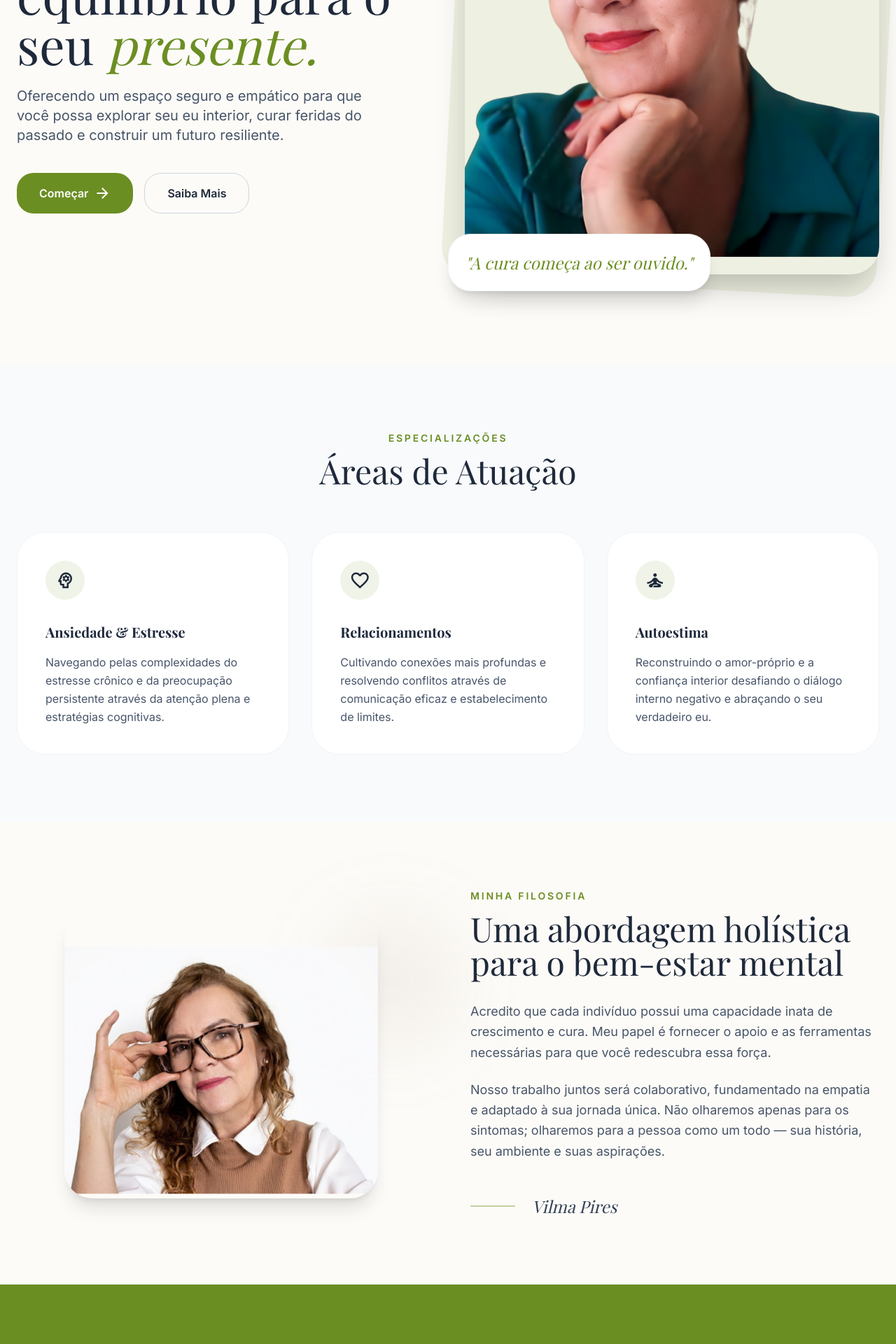
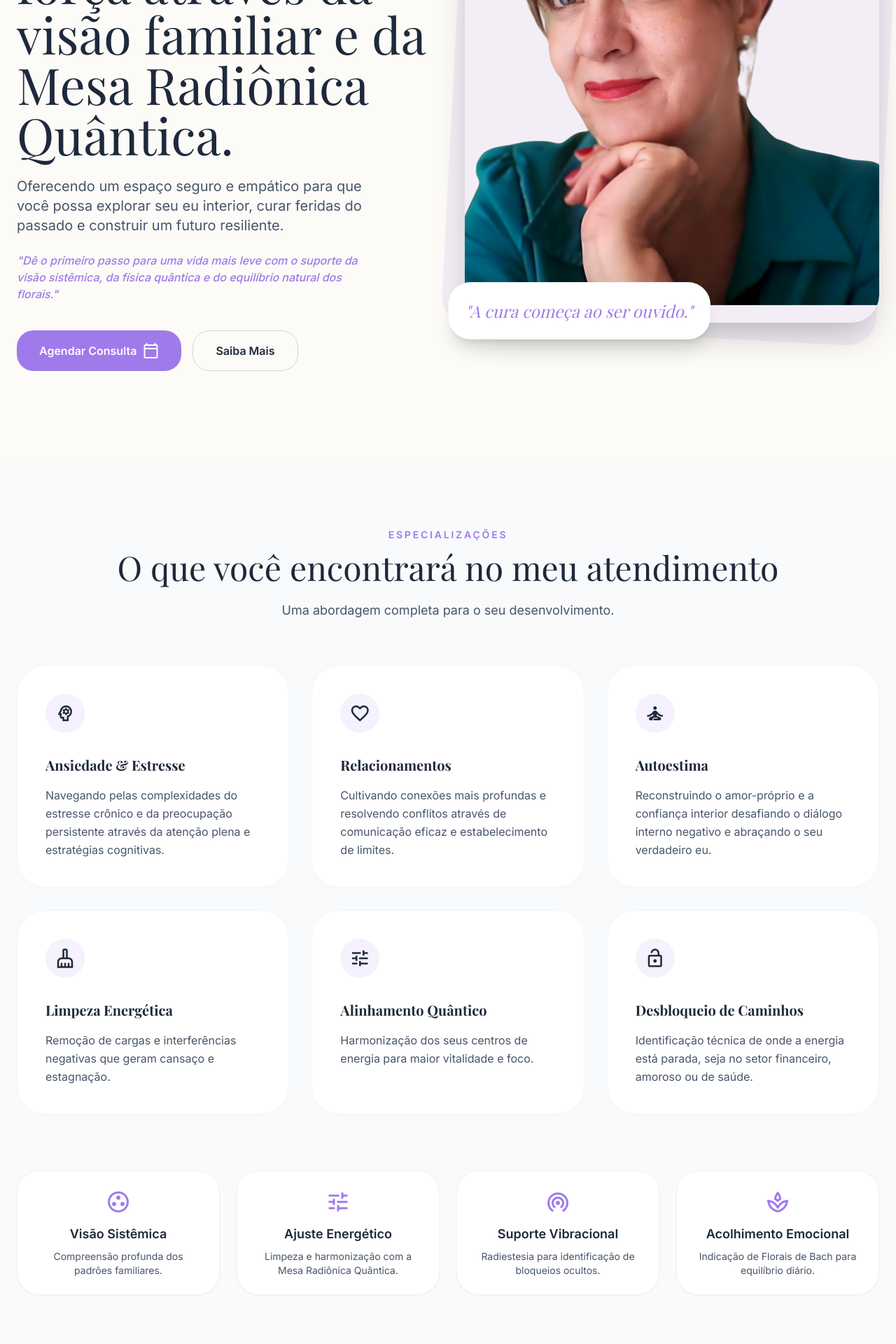
Before and after one commit to glauberfabc/vilma, a React (Vite) app: page / in a window 1280 px wide. Shown: the part 540-2460 px from the top of the page at 70% size. Built offline with nearby package versions, Linux system fonts and the light colour scheme; a web font is replaced by a local one.

Commit message:
feat: add energy tools, bach flowers, and update color palette

```diff
--- a/App.tsx
+++ b/App.tsx
@@ -4,6 +4,7 @@ import Navbar from './components/Navbar';
 import Hero from './components/Hero';
 import Expertise from './components/Expertise';
 import Philosophy from './components/Philosophy';
+import TransformationTools from './components/TransformationTools';
 import Testimonials from './components/Testimonials';
 import Footer from './components/Footer';
 
@@ -27,6 +28,7 @@ const App: React.FC = () => {
         <Hero />
         <Expertise />
         <Philosophy />
+        <TransformationTools />
         <Testimonials />
       </main>
       <Footer />
--- a/components/Expertise.tsx
+++ b/components/Expertise.tsx
@@ -17,6 +17,21 @@ const EXPERTISE_DATA = [
     title: 'Autoestima',
     description: 'Reconstruindo o amor-próprio e a confiança interior desafiando o diálogo interno negativo e abraçando o seu verdadeiro eu.',
   },
+  {
+    icon: 'cleaning_services',
+    title: 'Limpeza Energética',
+    description: 'Remoção de cargas e interferências negativas que geram cansaço e estagnação.',
+  },
+  {
+    icon: 'tune',
+    title: 'Alinhamento Quântico',
+    description: 'Harmonização dos seus centros de energia para maior vitalidade e foco.',
+  },
+  {
+    icon: 'lock_open',
+    title: 'Desbloqueio de Caminhos',
+    description: 'Identificação técnica de onde a energia está parada, seja no setor financeiro, amoroso ou de saúde.',
+  },
 ];
 
 const Expertise: React.FC = () => {
@@ -25,7 +40,10 @@ const Expertise: React.FC = () => {
       <div className="max-w-7xl mx-auto px-6">
         <div className="text-center mb-16">
           <h2 className="text-primary font-semibold tracking-[0.2em] uppercase text-sm mb-3">Especializações</h2>
-          <h3 className="text-4xl md:text-5xl font-display">Áreas de Atuação</h3>
+          <h3 className="text-4xl md:text-5xl font-display mb-6">O que você encontrará no meu atendimento</h3>
+          <p className="text-lg text-slate-600 dark:text-slate-400 max-w-2xl mx-auto">
+            Uma abordagem completa para o seu desenvolvimento.
+          </p>
         </div>
 
         <div className="grid md:grid-cols-3 gap-8">
@@ -44,6 +62,21 @@ const Expertise: React.FC = () => {
             </div>
           ))}
         </div>
+
+        <div className="mt-20 grid md:grid-cols-2 lg:grid-cols-4 gap-6">
+          {[
+            { title: "Visão Sistêmica", desc: "Compreensão profunda dos padrões familiares.", icon: "group_work" },
+            { title: "Ajuste Energético", desc: "Limpeza e harmonização com a Mesa Radiônica Quântica.", icon: "tune" },
+            { title: "Suporte Vibracional", desc: "Radiestesia para identificação de bloqueios ocultos.", icon: "wifi_tethering" },
+            { title: "Acolhimento Emocional", desc: "Indicação de Florais de Bach para equilíbrio diário.", icon: "spa" }
+          ].map((item, idx) => (
+            <div key={idx} className="flex flex-col items-center text-center p-6 bg-white dark:bg-slate-800 rounded-2xl shadow-sm border border-slate-100 dark:border-slate-700">
+              <span className="material-icons-outlined text-4xl text-primary mb-3">{item.icon}</span>
+              <h4 className="font-bold text-lg mb-2">{item.title}</h4>
+              <p className="text-sm text-slate-600 dark:text-slate-400">{item.desc}</p>
+            </div>
+          ))}
+        </div>
       </div>
     </section>
   );
--- a/components/Hero.tsx
+++ b/components/Hero.tsx
@@ -8,17 +8,20 @@ const Hero: React.FC = () => {
       <div className="max-w-7xl mx-auto grid md:grid-cols-2 gap-12 items-center">
         <div className="order-2 md:order-1">
           <h1 className="text-5xl md:text-7xl font-display leading-[1.1] mb-6 animate-fade-in">
-            Reconcilie-se com sua história e encontre o equilíbrio para o seu <span className="italic text-primary">presente.</span>
+            Equilíbrio Sistêmico e Energético: Recupere sua força através da visão familiar e da Mesa Radiônica Quântica.
           </h1>
-          <p className="text-lg md:text-xl text-slate-600 dark:text-slate-400 mb-10 max-w-lg leading-relaxed">
+          <p className="text-lg md:text-xl text-slate-600 dark:text-slate-400 mb-6 max-w-lg leading-relaxed">
             Oferecendo um espaço seguro e empático para que você possa explorar seu eu interior, curar feridas do passado e construir um futuro resiliente.
+          </p>
+          <p className="text-primary font-medium italic mb-10 max-w-lg">
+            "Dê o primeiro passo para uma vida mais leve com o suporte da visão sistêmica, da física quântica e do equilíbrio natural dos florais."
           </p>
           <div className="flex flex-col sm:flex-row gap-4">
             <a
               className="bg-primary text-white px-8 py-4 rounded-xl text-center font-semibold hover:shadow-lg hover:shadow-primary/20 transition-all flex items-center justify-center gap-2"
               href="#"
             >
-              Começar <span className="material-icons-outlined">arrow_forward</span>
+              Agendar Consulta <span className="material-icons-outlined">calendar_today</span>
             </a>
             <a
               className="border border-slate-300 dark:border-slate-700 px-8 py-4 rounded-xl text-center font-semibold hover:bg-slate-50 dark:hover:bg-slate-800 transition-all"
--- a/components/Philosophy.tsx
+++ b/components/Philosophy.tsx
@@ -23,8 +23,14 @@ const Philosophy: React.FC = () => {
               Acredito que cada indivíduo possui uma capacidade inata de crescimento e cura. Meu papel é fornecer o apoio e as ferramentas necessárias para que você redescubra essa força.
             </p>
             <p>
-              Nosso trabalho juntos será colaborativo, fundamentado na empatia e adaptado à sua jornada única. Não olharemos apenas para os sintomas; olharemos para a pessoa como um todo — sua história, seu ambiente e suas aspirações.
+              Meu atendimento é integrativo. Além da escuta acolhedora e da análise dos sistemas familiares, utilizo a Mesa Radiônica para sintonizar a sua frequência com seus objetivos. É um trabalho que une mente, sistema e energia para que você sinta a mudança não apenas no entendimento, mas na prática do seu dia a dia.
             </p>
+            <div className="bg-primary/5 p-8 rounded-2xl border border-primary/10 my-8">
+              <h4 className="text-xl font-display font-bold text-primary mb-4">Um olhar que cuida de você por inteiro</h4>
+              <p className="italic text-slate-700 dark:text-slate-300">
+                "Acredito que a mudança profunda nasce do acolhimento. Por isso, meu trabalho não termina na análise do sistema ou na limpeza energética. Com o auxílio dos Florais de Bach, ofereço um suporte emocional personalizado para que você se sinta sustentada e fortalecida enquanto caminha em direção à sua nova postura perante a vida."
+              </p>
+            </div>
           </div>
           <div className="mt-12 flex items-center gap-6">
             <div className="w-16 h-[1.5px] bg-primary/40"></div>
--- /dev/null
+++ b/components/TransformationTools.tsx
@@ -0,0 +1,42 @@
+
+import React from 'react';
+
+const TransformationTools: React.FC = () => {
+    return (
+        <section className="py-24 bg-white dark:bg-slate-900" id="tools">
+            <div className="max-w-7xl mx-auto px-6">
+                <div className="text-center mb-16">
+                    <h2 className="text-primary font-semibold tracking-[0.2em] uppercase text-sm mb-3">Terapia Integrativa</h2>
+                    <h3 className="text-4xl md:text-5xl font-display mb-6">Ferramentas de Transformação</h3>
+                    <p className="text-lg text-slate-600 dark:text-slate-400 max-w-2xl mx-auto leading-relaxed">
+                        Para complementar o olhar sistêmico e aprofundar o processo de cura, utilizo ferramentas que atuam na identificação e harmonização das energias sutis.
+                    </p>
+                </div>
+
+                <div className="grid md:grid-cols-2 gap-12">
+                    <div className="bg-slate-50 dark:bg-slate-800/50 p-8 rounded-3xl border border-slate-100 dark:border-slate-700 flex flex-col items-start hover:shadow-lg transition-shadow duration-300">
+                        <div className="bg-primary/10 p-4 rounded-2xl mb-6">
+                            <span className="material-icons-outlined text-4xl text-primary">sensors</span>
+                        </div>
+                        <h4 className="text-2xl font-display font-bold mb-4">Radiestesia</h4>
+                        <p className="text-slate-600 dark:text-slate-400 leading-relaxed">
+                            Uma técnica milenar que permite mensurar e detectar desequilíbrios energéticos em pessoas ou ambientes, trazendo clareza sobre o que está bloqueando o fluxo da vida.
+                        </p>
+                    </div>
+
+                    <div className="bg-slate-50 dark:bg-slate-800/50 p-8 rounded-3xl border border-slate-100 dark:border-slate-700 flex flex-col items-start hover:shadow-lg transition-shadow duration-300">
+                        <div className="bg-primary/10 p-4 rounded-2xl mb-6">
+                            <span className="material-icons-outlined text-4xl text-primary">all_inclusive</span>
+                        </div>
+                        <h4 className="text-2xl font-display font-bold mb-4">Mesa Radiônica Quântica</h4>
+                        <p className="text-slate-600 dark:text-slate-400 leading-relaxed">
+                            Um instrumento de cura vibracional que atua na limpeza de padrões limitantes, harmonização de chakras e liberação de bloqueios que impedem o seu crescimento pessoal, profissional e afetivo.
+                        </p>
+                    </div>
+                </div>
+            </div>
+        </section>
+    );
+};
+
+export default TransformationTools;
--- a/index.html
+++ b/index.html
@@ -15,10 +15,10 @@
         theme: {
           extend: {
             colors: {
-              primary: "#6B8E23", // Sage Green
+              primary: "#9F7AEA", // Lilac
               "background-light": "#FDFBF7", // Warm Beige/Cream
               "background-dark": "#1A1C18",
-              accent: "#8B7E74", // Soft Earth Tone
+              accent: "#D4AF37", // Gold
             },
             fontFamily: {
               display: ["Playfair Display", "serif"],
@@ -44,8 +44,8 @@
       }
       /* Custom selection color */
       ::selection {
-        background: rgba(107, 142, 35, 0.2);
-        color: #6B8E23;
+        background: rgba(159, 122, 234, 0.2);
+        color: #9F7AEA;
       }
     </style>
   <script type="importmap">
```
